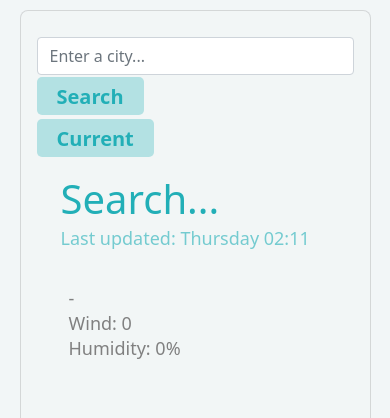
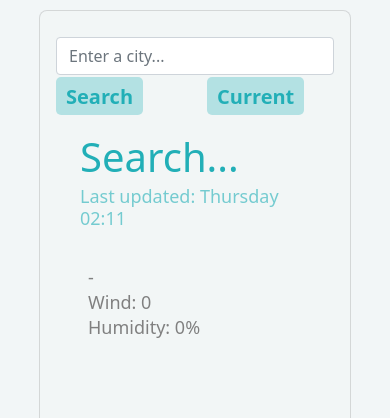
Before and after one commit to SandyLOC/Weather-JS, a plain HTML site: page index.html in a window 390 px wide. Shown: the top 418 px of the page. Drawn offline with nearby package versions, Linux system fonts and the light colour scheme; no server answers.

Commit message:
Button size reduced

```diff
--- a/index.html
+++ b/index.html
@@ -21,10 +21,10 @@
                 <div class="col-sm-7">
                   <input class="form-control" placeholder="Enter a city...">
                 </div>
-                <div class="col-sm-2">
+                <div class="col">
                   <button type="submit" class="search">Search</button>
                 </div>
-                <div class="col-sm-2">
+                <div class="col">
                   <button type="submit" class="current">Current</button>
                 </div>
               </div>
--- a/src/styles.css
+++ b/src/styles.css
@@ -14,7 +14,7 @@ body {
     border-radius: 5px;
     height: 90%;
     margin-top: 2px;
-    padding: 5px 20px;
+    padding: 5px 10px;
   }
   a {
     font-size: 20px;
@@ -110,6 +110,6 @@ body {
   }
   @media (max-width:992px) {
     .principal {
-      width: 90%;
+      width: 80%;
     }
   }
```
